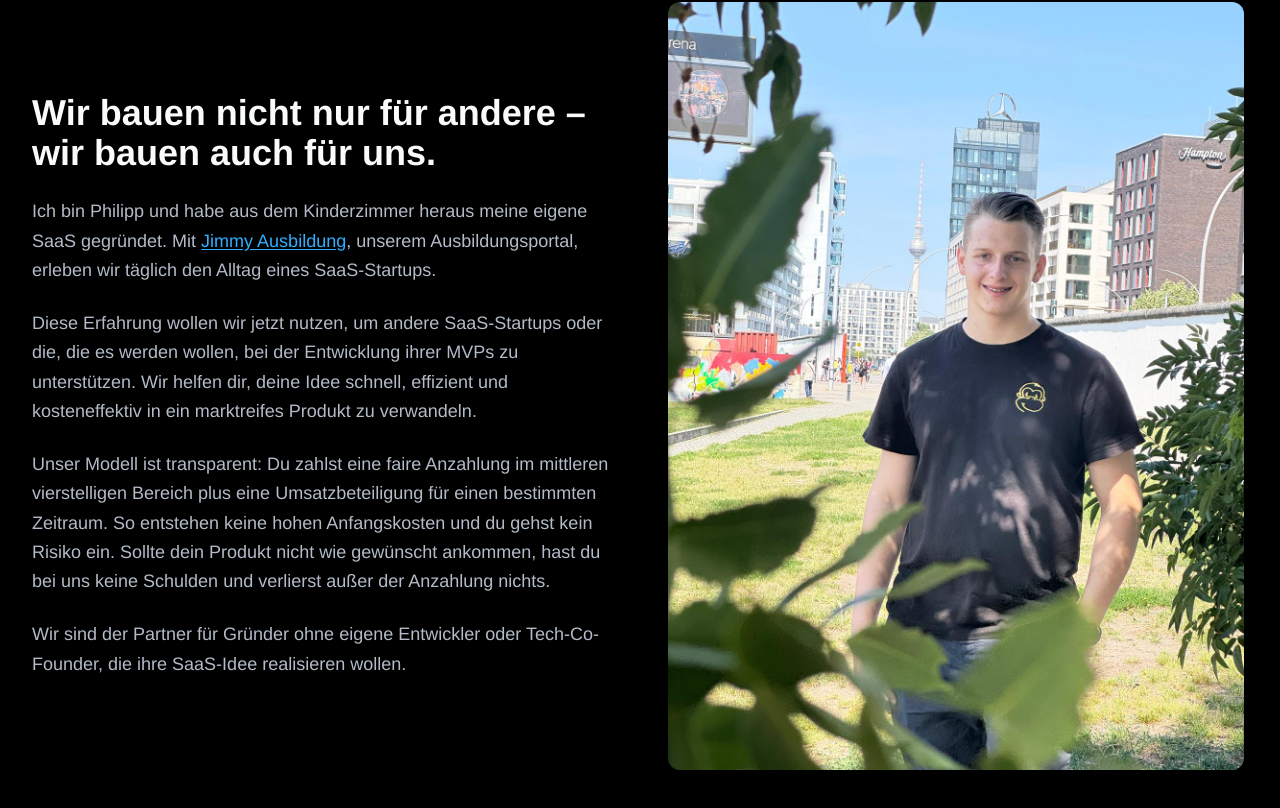
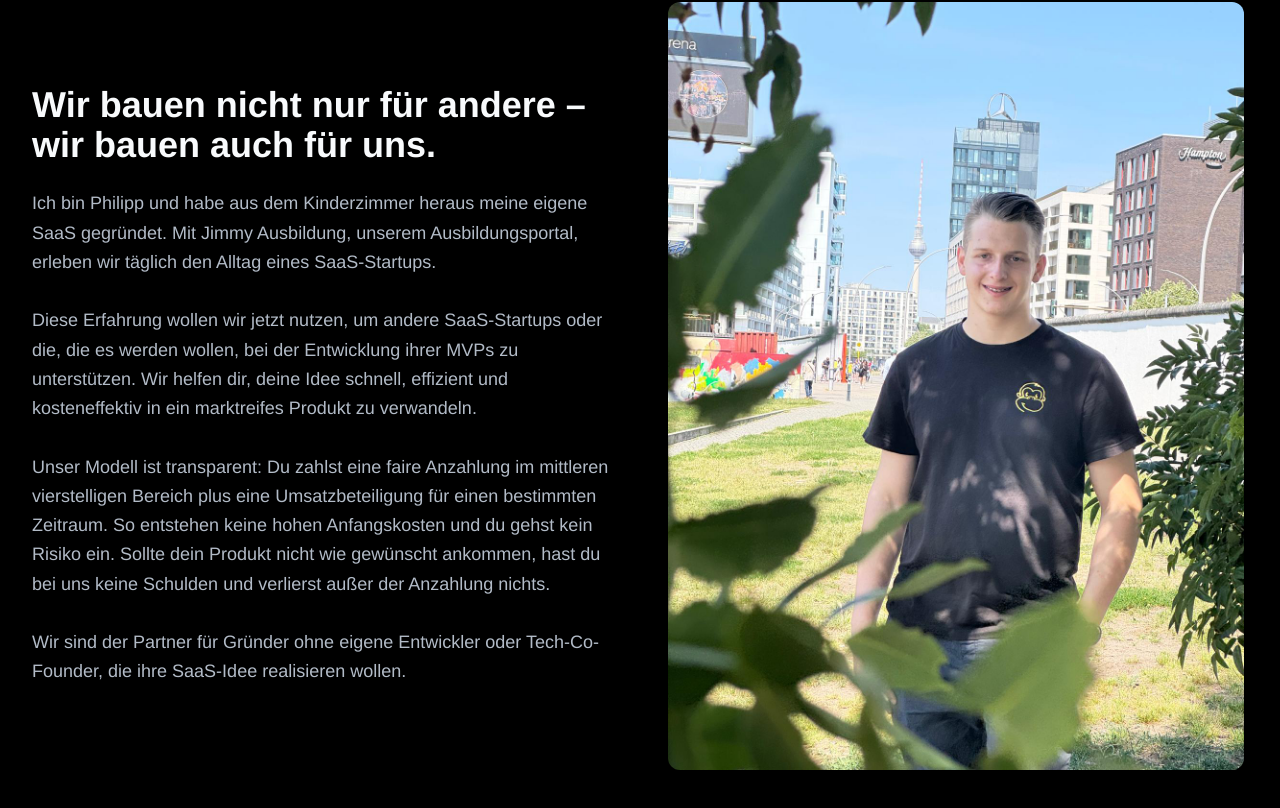
Before and after one commit to hammerer-philipp/jimmy-software, a React (Vite) app: page / in a window 1280 px wide. Shown: the part 698-1506 px from the top of the page. Built offline with nearby package versions, Linux system fonts and the light colour scheme.

Commit message:
Fix link styling in About section
The "Jimmy Ausbildung" link in the About section will no longer be styled as a link, maintaining the previous text layout.

```diff
--- a/src/components/sections/AboutSection.tsx
+++ b/src/components/sections/AboutSection.tsx
@@ -7,15 +7,12 @@ const AboutSection = () => {
             Wir bauen nicht nur für andere – wir bauen auch für uns.
           </h2>
           <p className="text-muted-foreground text-lg leading-relaxed">
-            Ich bin Philipp und habe aus dem Kinderzimmer heraus meine eigene SaaS gegründet. Mit <a href="https://jimmy-ausbildung.de" target="_blank" rel="noopener noreferrer" className="text-primary underline underline-offset-2">Jimmy Ausbildung</a>, unserem Ausbildungsportal, erleben wir täglich den Alltag eines SaaS-Startups.
-          </p>
-          <p className="text-muted-foreground text-lg leading-relaxed">
+            Ich bin Philipp und habe aus dem Kinderzimmer heraus meine eigene SaaS gegründet. Mit <a href="https://jimmy-ausbildung.de" target="_blank" rel="noopener noreferrer" className="text-current no-underline hover:no-underline focus:no-underline">Jimmy Ausbildung</a>, unserem Ausbildungsportal, erleben wir täglich den Alltag eines SaaS-Startups.
+            <br /><br />
             Diese Erfahrung wollen wir jetzt nutzen, um andere SaaS-Startups oder die, die es werden wollen, bei der Entwicklung ihrer MVPs zu unterstützen. Wir helfen dir, deine Idee schnell, effizient und kosteneffektiv in ein marktreifes Produkt zu verwandeln.
-          </p>
-          <p className="text-muted-foreground text-lg leading-relaxed">
+            <br /><br />
             Unser Modell ist transparent: Du zahlst eine faire Anzahlung im mittleren vierstelligen Bereich plus eine Umsatzbeteiligung für einen bestimmten Zeitraum. So entstehen keine hohen Anfangskosten und du gehst kein Risiko ein. Sollte dein Produkt nicht wie gewünscht ankommen, hast du bei uns keine Schulden und verlierst außer der Anzahlung nichts.
-          </p>
-          <p className="text-muted-foreground text-lg leading-relaxed">
+            <br /><br />
             Wir sind der Partner für Gründer ohne eigene Entwickler oder Tech-Co-Founder, die ihre SaaS-Idee realisieren wollen.
           </p>
         </div>
```
